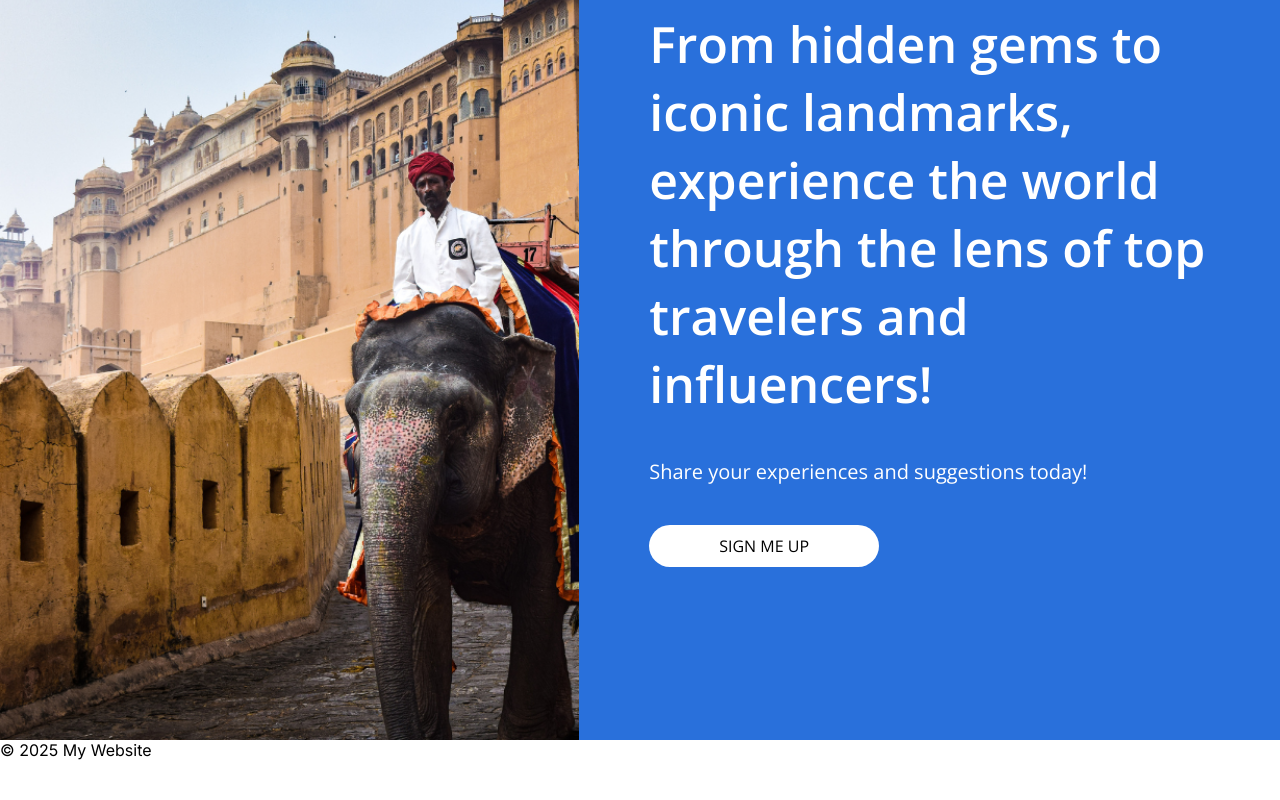
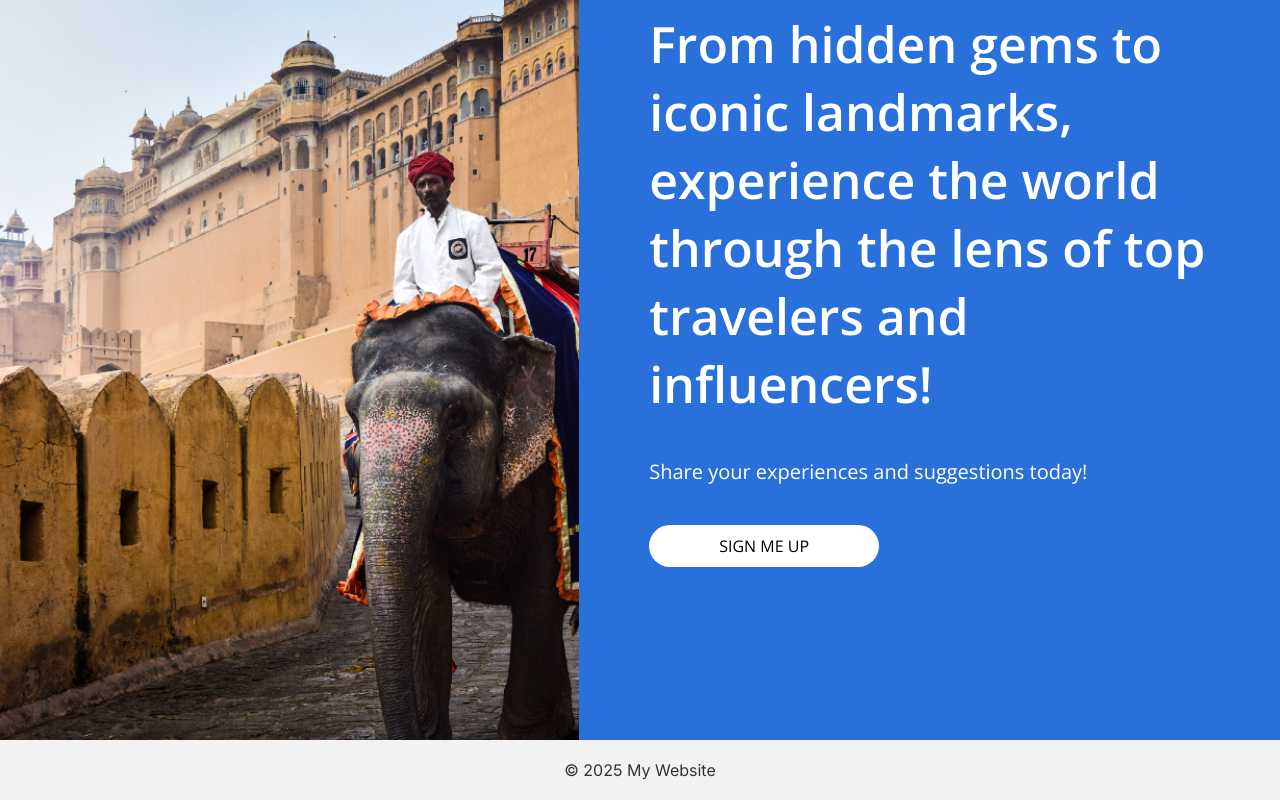
Before and after one commit to ritukanchi/fluffy-octo-giggle, a Next.js app in the folder trip/: page / in a window 1280 px wide. Shown: the part 910-1710 px from the top of the page. Before the commit the page ends 1670 px from the top, so only its background shows below. Built offline with nearby package versions, Linux system fonts and the light colour scheme; no server answers.

Commit message:
Move footer to bottom

```diff
--- a/trip/src/app/globals.css
+++ b/trip/src/app/globals.css
@@ -307,3 +307,31 @@ color: white;
 .signup-button:hover {
   background-color: #0056b3; /* Darker blue on hover */
 }
+
+#footerCopyright{
+  text-align: center;
+  margin: 10px auto;
+
+
+}
+
+#footerCopyright {
+  display-content: none;
+}
+
+.page-container {
+  display: flex;
+  flex-direction: column;
+  min-height: 100vh; /* Full viewport height */
+}
+
+.whole {
+  flex: 1; /* Pushes the footer to the bottom */
+}
+
+.footer {
+  text-align: center;
+  padding: 10px 0;
+  background-color: #f2f2f2; /* Optional: Add a background color */
+  color: #333; /* Optional: Add text color */
+}
--- a/trip/src/app/layout.tsx
+++ b/trip/src/app/layout.tsx
@@ -22,7 +22,8 @@ export default function RootLayout({ children }: { children: React.ReactNode })
           rel="stylesheet"
         />
       </head>
-      <body className={`${inter.className} `}>
+      <body className={`${inter.className}`}>
+        <div className="page-container">
           <div className="whole">
             {/* Navbar */}
             <header className="navbar">
@@ -72,15 +73,15 @@ export default function RootLayout({ children }: { children: React.ReactNode })
                       <button className="signup-button">SIGN ME UP</button>
                     </Link>
                   </div>
-
                 </div>
               )}
             </main>
           </div>
           {/* Footer */}
           <footer className="footer">
-          <p>© 2025 My Website</p>
+            <p id="footerCopyright">© 2025 My Website</p>
           </footer>
+        </div>
       </body>
     </html>
   );
```
Lines whose indentation alone changed are shown as unchanged.
